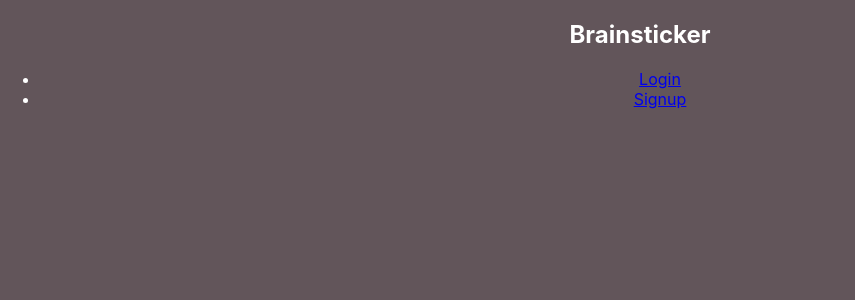
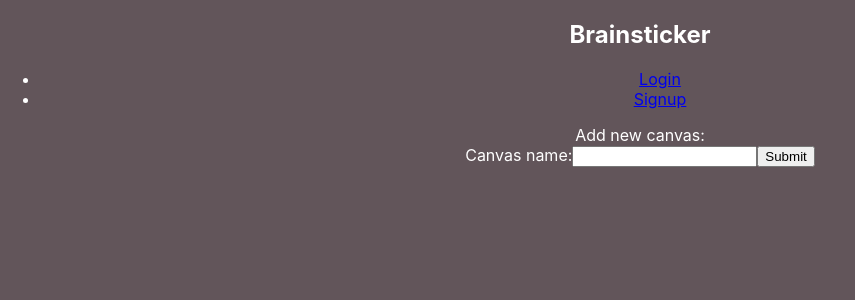
Before and after one commit to dataneon/brainsticker-frontend, a React (Create React App) app in the folder frontend/: page /addcanvas in a window 1280 px wide. Shown: the top 300 px of the page, without its empty margins (0-855 px from the left). Built offline with nearby package versions, Linux system fonts and the light colour scheme.

Commit message:
canvas name form can post via AddCanvas

```diff
--- a/frontend/package.json
+++ b/frontend/package.json
@@ -6,6 +6,9 @@
     "@testing-library/jest-dom": "^5.13.0",
     "@testing-library/react": "^11.2.7",
     "@testing-library/user-event": "^12.8.3",
+    "axios": "^0.21.1",
+    "babel-polyfill": "^6.26.0",
+    "draft-js": "^0.11.7",
     "react": "^17.0.2",
     "react-dom": "^17.0.2",
     "react-router-dom": "^5.2.0",
--- a/frontend/src/App.js
+++ b/frontend/src/App.js
@@ -7,6 +7,7 @@ import Signup from './components/auth/Signup';
 import Logout from './components/auth/Logout';
 import Dashboard from './components/app/Dashboard';
 import Canvas from './components/app/Canvas';
+import AddCanvas from './components/app/AddCanvas';
 
 function App() {
   return (
@@ -19,7 +20,8 @@ function App() {
           <Route path='/signup' component={Signup} exact />
           <Route path='/logout' component={Logout} exact />
           <Route path='/dashboard' component={Dashboard} exact />
-          <Route path='/canvas/:id' component={Canvas} exact/>
+          <Route path='/canvas/:id' component={Canvas} exact />
+          <Route path='/addcanvas/' component={AddCanvas} exact />
         </Switch>
       </Router>
     </div>
--- /dev/null
+++ b/frontend/src/components/DataContext.jsx
@@ -0,0 +1,3 @@
+import React from 'react';
+
+export const DataContext = React.createContext()
--- /dev/null
+++ b/frontend/src/components/app/AddCanvas.jsx
@@ -0,0 +1,46 @@
+import React, { useState } from 'react';
+import axios from 'axios';
+
+function AddCanvas({userID}) {
+    // console.log(userID)
+    const initialState = {
+        user: userID,
+        canvas_name: ''
+    };
+    const [formState, setFormState] = useState(initialState);
+    // console.log(formState);
+
+    const handleChange = (event) => {
+        setFormState({ ...formState, [event.target.id]: event.target.value })
+    };
+
+    const handleSubmit = (event) => {
+        event.preventDefault();
+        // do something with the data in the component state
+        console.log(formState);
+        axios.post('http://localhost:8000/canvases/', formState)
+        .then(res => {
+            window.location.replace('http://localhost:3000/dashboard')
+        })
+        // clear the form
+        setFormState(initialState);
+    };
+    // Note that we need to use `htmlFor` instead of `for` in JSX
+    return (
+        <div>
+            Add new canvas:
+            <form onSubmit={handleSubmit}>
+                <label htmlFor="canvas_name">Canvas name:</label>
+                <input
+                    id="canvas_name"
+                    type="text"
+                    onChange={handleChange}
+                    value={formState.canvas_name}
+                />
+                <button type="submit">Submit</button>
+            </form>
+        </div>
+    );
+}
+
+export default AddCanvas;
--- a/frontend/src/components/app/Canvas.jsx
+++ b/frontend/src/components/app/Canvas.jsx
@@ -1,5 +1,6 @@
 import React, { Fragment, useEffect, useState } from 'react';
 import { useParams } from 'react-router-dom';
+// import MyEditor from './MyEditor';
 
 // this loads an individual canvas, linked to from CanvasList
 // it will receive the canvas id by using the url via `useParams()`
@@ -13,7 +14,7 @@ function Canvas() {
     // this id comes from the url, specifically what comes after `/canvas/`
     // `id`, when grabbed using `useParams()` is a string.
     // `id` will be used for the sake of identifying particular canvases
-    console.log(typeof id, id)
+    // console.log(typeof id, id)
 
 
     // function to get notes from localhost:8000/notes/
@@ -21,7 +22,7 @@ function Canvas() {
         fetch('http://localhost:8000/notes/')
             .then(res => res.json())
             .then(jsonInfo => {
-                console.log(jsonInfo)
+                // console.log(jsonInfo)
                 // array for current canvas's notes
                 let tmp_notes = []
                 for (let i = 0; i < jsonInfo.length; i++) {
--- a/frontend/src/components/app/CanvasList.jsx
+++ b/frontend/src/components/app/CanvasList.jsx
@@ -1,5 +1,7 @@
 import React, { Fragment, useEffect, useState } from 'react';
 import { Link } from 'react-router-dom';
+import { DataContext } from '../DataContext';
+import AddCanvas from './AddCanvas';
 
 
 // this will be called by Dashboard to pull up a user's canvases
@@ -62,9 +64,6 @@ function CanvasList({userID}) {
         let tmp_name = item.canvas_name
         // note that item.slugNum is a Number here
         let tmp_id = item.slugNum
-        // console.log(tmp_name)
-        // console.log(tmp_id)
-        // console.log(typeof tmp_id)
 
         return (
             <div className="canvas" key={tmp_name}>
@@ -78,6 +77,18 @@ function CanvasList({userID}) {
     })
     return (
         <div>
+            <DataContext.Provider value={userID}>
+                {/* <Link to={"/addcanvas/"}>Add new canvas</Link> */}
+                {/* <Link
+                    to={{
+                        pathname: "/addcanvas/",
+                        state: { userID: userID}
+                    }}
+                    >
+                    Add new canvas
+                </Link> */}
+                <AddCanvas userID={userID}/>
+            </DataContext.Provider>
             <h3>List of canvases</h3>
             {list}
         </div>
```
Also changed, not shown: frontend/src/components/app/MyEditor.jsx (added, +19 -0 lines), 1 other file (tests, documents, lock files or other folders).
